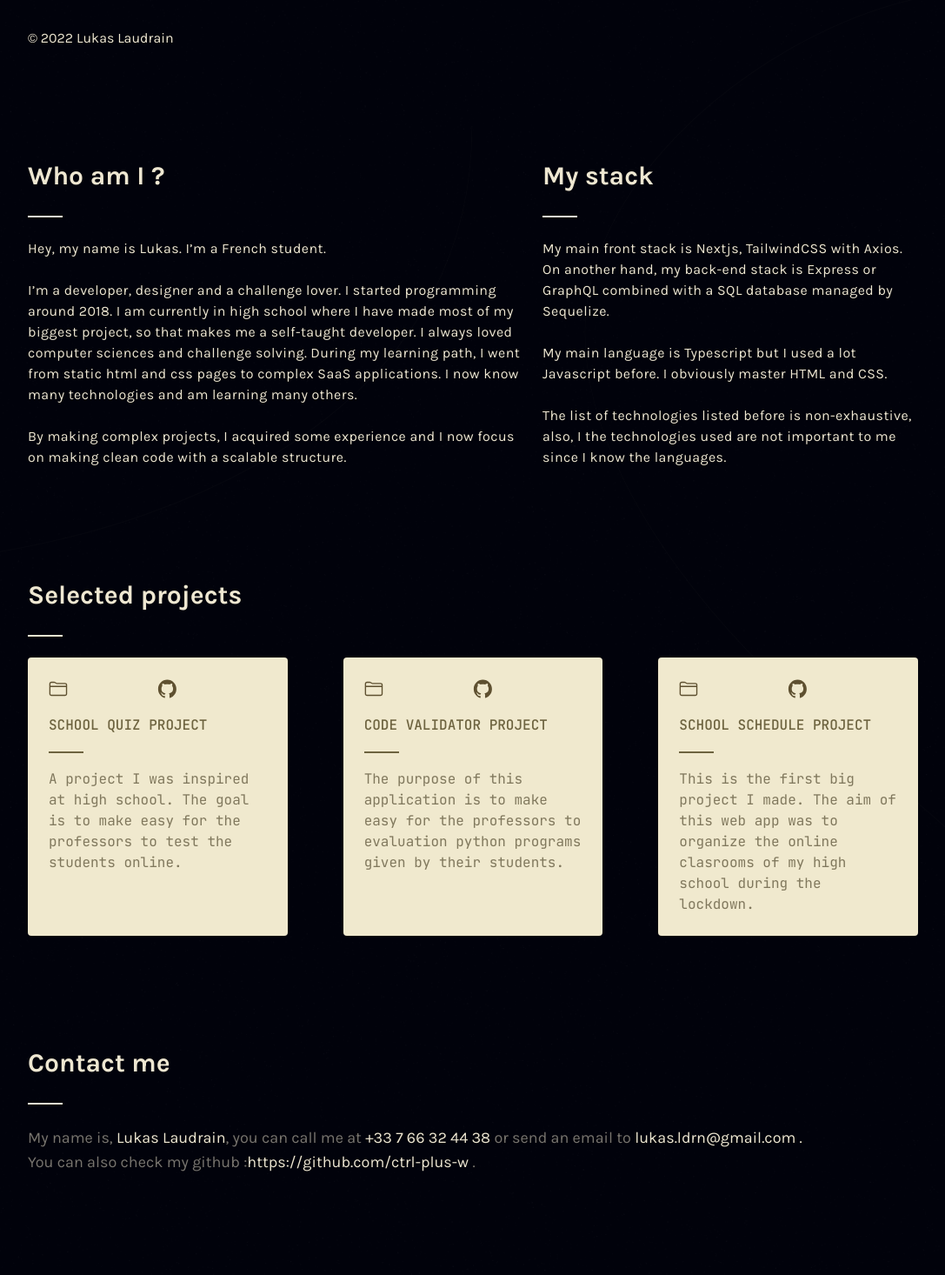
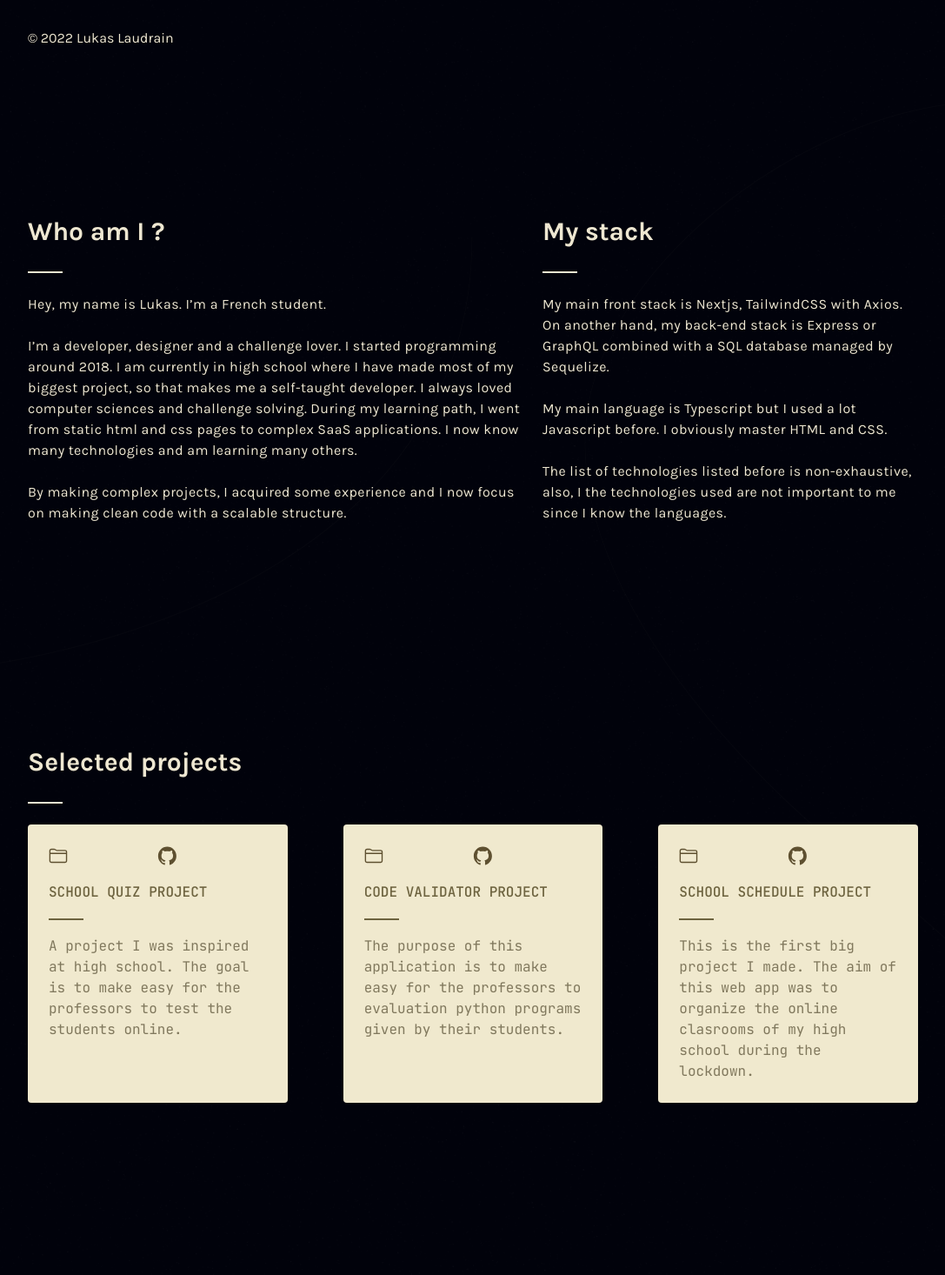
Before and after one commit to ctrl-plus-w/portfolio-v2, a Next.js app: page / in a window 1280 px wide. Shown: the part 680-2146 px from the top of the page at 87% size, without its empty margins (96-1183 px from the left). Built offline with nearby package versions, Linux system fonts and the light colour scheme.

Commit message:
👁️ Added some space between the sections

```diff
--- a/src/pages/index.tsx
+++ b/src/pages/index.tsx
@@ -73,7 +73,7 @@ const Home: NextPage = () => {
         <Cards loaded={loaded} setLoaded={setLoaded} />
       </section>
 
-      <section id='about-me' className='flex flex-row px-32 py-16 gap-4'>
+      <section id='about-me' className='flex flex-row px-32 py-32 gap-4'>
         <div className='flex flex-col w-[calc(4/7*100%)]'>
           <Title sep>Who am I ?</Title>
 
@@ -108,7 +108,7 @@ const Home: NextPage = () => {
         </div>
       </section>
 
-      <section id='projects' className='flex flex-col px-32 py-16'>
+      <section id='projects' className='flex flex-col px-32 py-32'>
         <Title sep>Selected projects</Title>
 
         <div className='flex flex-row gap-16'>
```
